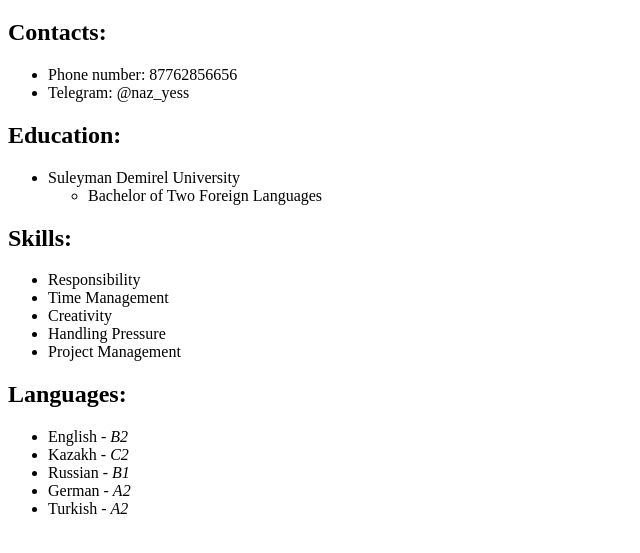
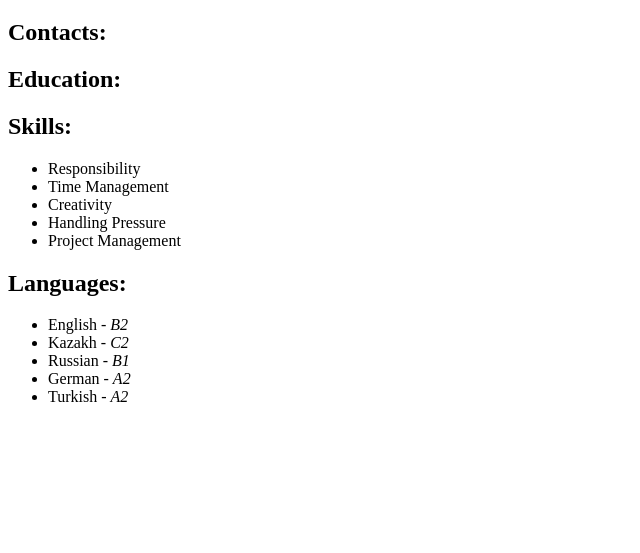
Before and after one commit to naz-yess/rsschool-cv2, a plain HTML site: page index.html in a window 1280 px wide. Shown: the part 61-614 px from the top of the page, without its empty margins (0-640 px from the left). Drawn offline with Linux system fonts and the light colour scheme.

Commit message:
fix:Update index.html

```diff
--- a/index.html
+++ b/index.html
@@ -11,21 +11,8 @@
         <h1  >Yessenbay Nazerke</h1>
 
                 <h2>Contacts:</h2>
-                <ul>
-                    <li>Phone number: 87762856656</li>
-                    <li>Telegram: @naz_yess</li>
-                </ul>
 
                 <h2>Education:</h2>
-                <ul>
-                    <li>Suleyman Demirel University
-                        <ul>
-                            <li class="year">
-                                Bachelor of Two Foreign Languages
-                            </li>
-                        </ul>
-                    </li>
-                </ul>
 
 
             <h2 >Skills:</h2>
```
